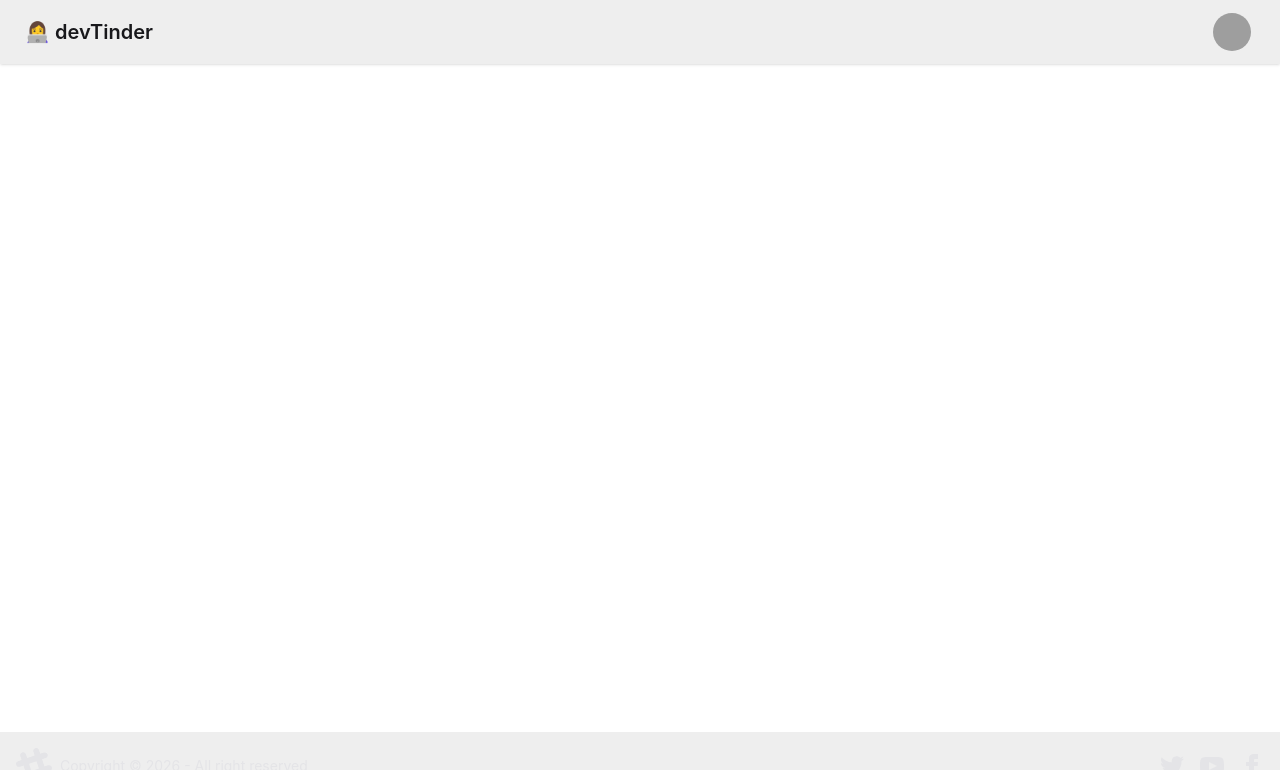
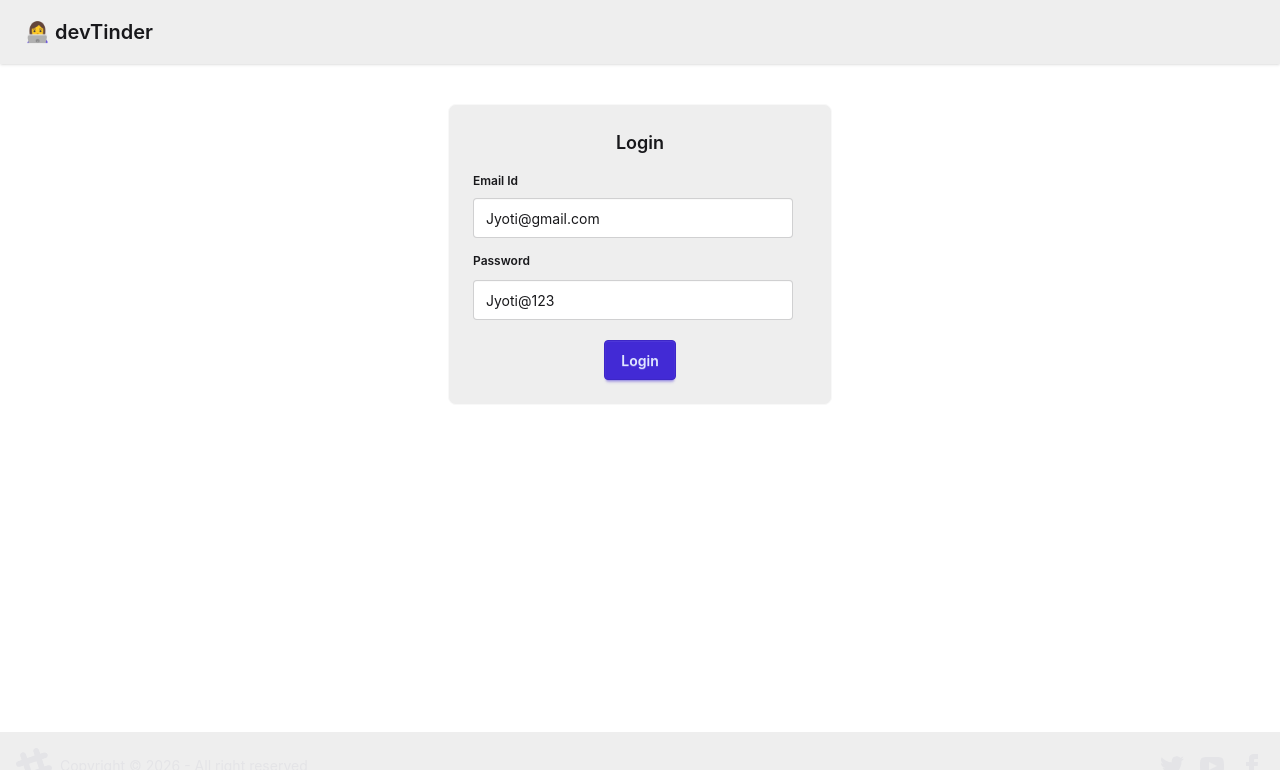
Before and after one commit to aarushi42/CollabCode-Frontend, a React (Vite) app: page /login in a window 1280 px wide. Shown: the top 770 px of the page. Built offline with nearby package versions, Linux system fonts and the light colour scheme; grey boxes are pictures that could not be loaded.

Commit message:
login componnt created and folder structured

```diff
--- a/package.json
+++ b/package.json
@@ -10,9 +10,12 @@
     "preview": "vite preview"
   },
   "dependencies": {
+    "@reduxjs/toolkit": "^2.11.2",
     "@tailwindcss/vite": "^4.2.1",
+    "axios": "^1.13.6",
     "react": "^19.2.0",
     "react-dom": "^19.2.0",
+    "react-redux": "^9.2.0",
     "react-router-dom": "^7.13.1",
     "tailwindcss": "^4.2.1"
   },
--- a/src/App.jsx
+++ b/src/App.jsx
@@ -1,20 +1,26 @@
 import { BrowserRouter, Routes, Route } from "react-router-dom";
-import Navbar from "./Navbar";
-import Body from "./Body";
-import Login from "./Login";
-import Profile from "./Profile";
+import Navbar from "./components/Navbar";
+import Body from "./components/Body";
+import Login from "./components/Login";
+import Profile from "./components/Profile";
+import { Provider } from "react-redux";
+import appStore from "./utils/appStore";
+import Feed from "./components/Feed";
 
 function App() {
   return (
     <>
+      <Provider store={appStore}>
         <BrowserRouter basename="/">
           <Routes>
             <Route path="/" element={<Body />}>
+              <Route path="/" element={<Feed />} />
               <Route path="/login" element={<Login />} />
               <Route path="/profile" element={<Profile />} />
             </Route>
           </Routes>
         </BrowserRouter>
+      </Provider>
     </>
   );
 }
--- a/src/Navbar.jsx
+++ /dev/null
@@ -1,48 +0,0 @@
-import React from "react";
-
-const Navbar = () => {
-  return (
-    <div>
-      <div className="navbar bg-base-300 shadow-sm">
-        <div className="flex-1">
-          <a className="btn btn-ghost text-xl"> 👩‍💻 devTinder</a>
-        </div>
-        <div className="flex gap-2">
-          <div className="dropdown dropdown-end mx-5">
-            <div
-              tabIndex={0}
-              role="button"
-              className="btn btn-ghost btn-circle avatar"
-            >
-              <div className="w-10 rounded-full">
-                <img
-                  alt="Tailwind CSS Navbar component"
-                  src="https://img.daisyui.com/images/stock/photo-1534528741775-53994a69daeb.webp"
-                />
-              </div>
-            </div>
-            <ul
-              tabIndex="-1"
-              className="menu menu-sm dropdown-content bg-base-100 rounded-box z-1 mt-3 w-52 p-2 shadow"
-            >
-              <li>
-                <a className="justify-between">
-                  Profile
-                  <span className="badge">New</span>
-                </a>
-              </li>
-              <li>
-                <a>Settings</a>
-              </li>
-              <li>
-                <a>Logout</a>
-              </li>
-            </ul>
-          </div>
-        </div>
-      </div>
-    </div>
-  );
-};
-
-export default Navbar;
--- a/src/Login.jsx
+++ b/src/components/Feed.jsx
@@ -1,7 +1,7 @@
 import React from "react";
 
-const Login = () => {
+const Feed = () => {
   return <div></div>;
 };
 
-export default Login;
+export default Feed;
--- /dev/null
+++ b/src/components/Login.jsx
@@ -0,0 +1,65 @@
+import axios from "axios";
+import React, { useState } from "react";
+import { addUser } from "../utils/userSlice";
+import { useDispatch } from "react-redux";
+import { useNavigate } from "react-router-dom";
+import { BASE_URL } from "../utils/constants";
+
+const Login = () => {
+  const [emailId, setEmailId] = useState("Jyoti@gmail.com");
+  const [password, setPassword] = useState("Jyoti@123");
+  const dispatch = useDispatch();
+  const navigate = useNavigate();
+
+  const handleLogin = async () => {
+    try {
+      const res = await axios.post(
+        BASE_URL + "/login",
+        {
+          emailId,
+          password,
+        },
+        { withCredentials: true },
+      );
+      dispatch(addUser(res.data));
+      navigate("/");
+    } catch (err) {
+      console.log(err);
+    }
+  };
+
+  return (
+    <div className="flex justify-center my-10">
+      <div className="card card-border bg-base-300 w-96">
+        <div className="card-body">
+          <h2 className="card-title justify-center">Login</h2>
+          <div>
+            <fieldset className="fieldset">
+              <legend className="fieldset-legend py-2">Email Id</legend>
+              <input
+                type="text"
+                className="input"
+                value={emailId}
+                onChange={(e) => setEmailId(e.target.value)}
+              />
+              <legend className="fieldset-legend py-2">Password</legend>
+              <input
+                type="text"
+                className="input"
+                value={password}
+                onChange={(e) => setPassword(e.target.value)}
+              />
+            </fieldset>
+          </div>
+          <div className="card-actions justify-center mt-2">
+            <button className="btn btn-primary" onClick={handleLogin}>
+              Login
+            </button>
+          </div>
+        </div>
+      </div>
+    </div>
+  );
+};
+
+export default Login;
--- /dev/null
+++ b/src/components/Navbar.jsx
@@ -0,0 +1,53 @@
+import React from "react";
+import { useSelector } from "react-redux";
+
+const Navbar = () => {
+  const user = useSelector((store) => store.user);
+
+  return (
+    <div>
+      <div className="navbar bg-base-300 shadow-sm">
+        <div className="flex-1">
+          <a className="btn btn-ghost text-xl"> 👩‍💻 devTinder</a>
+        </div>
+        {user && (
+          <div className="flex gap-2">
+            <div className="dropdown dropdown-end mx-5 flex items-center gap-4">
+              <p>Welcome, {user.firstName}</p>
+              <div>
+                <div
+                  tabIndex={0}
+                  role="button"
+                  className="btn btn-ghost btn-circle avatar"
+                >
+                  <div className="w-10 rounded-full">
+                    <img alt="user photo" src={user.photoUrl} />
+                  </div>
+                </div>
+                <ul
+                  tabIndex="-1"
+                  className="menu menu-sm dropdown-content bg-base-100 rounded-box z-1 mt-3 w-52 p-2 shadow"
+                >
+                  <li>
+                    <a className="justify-between">
+                      Profile
+                      <span className="badge">New</span>
+                    </a>
+                  </li>
+                  <li>
+                    <a>Settings</a>
+                  </li>
+                  <li>
+                    <a>Logout</a>
+                  </li>
+                </ul>
+              </div>
+            </div>
+          </div>
+        )}
+      </div>
+    </div>
+  );
+};
+
+export default Navbar;
--- /dev/null
+++ b/src/utils/appStore.js
@@ -0,0 +1,10 @@
+import { configureStore } from "@reduxjs/toolkit";
+import userReducer from "./userSlice";
+
+const appStore = configureStore({
+  reducer: {
+    user: userReducer,
+  },
+});
+
+export default appStore;
--- /dev/null
+++ b/src/utils/constants.js
@@ -0,0 +1 @@
+export const BASE_URL = "http://localhost:7777";
--- /dev/null
+++ b/src/utils/userSlice.js
@@ -0,0 +1,18 @@
+import { createSlice } from "@reduxjs/toolkit";
+
+const userSlice = createSlice({
+  name: "user",
+  initialState: null,
+  reducers: {
+    addUser: (state, action) => {
+      return action.payload;
+    },
+    removeUser: (state, action) => {
+      return null;
+    },
+  },
+});
+
+export const { addUser, removeUser } = userSlice.actions;
+
+export default userSlice.reducer;
```
Also changed, not shown: src/components/Body.jsx (renamed from src/Body.jsx), src/components/Footer.jsx (renamed from src/Footer.jsx), src/components/Profile.jsx (renamed from src/Profile.jsx), 1 other file (tests, documents, lock files or other folders). Lines whose indentation alone changed are shown as unchanged.
